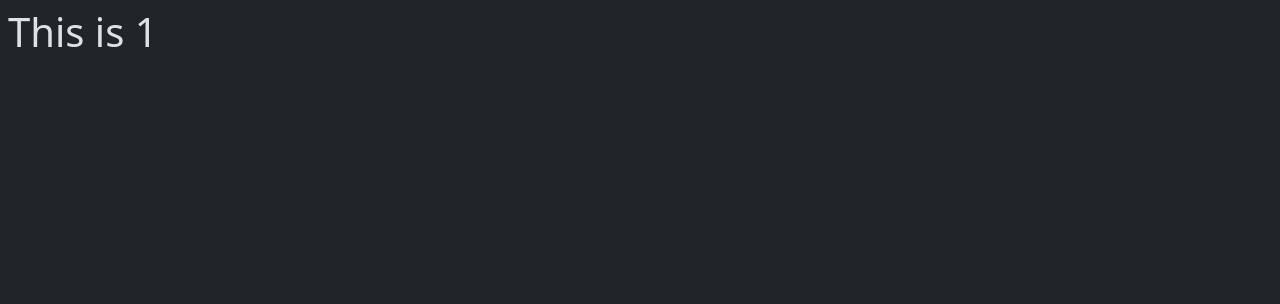
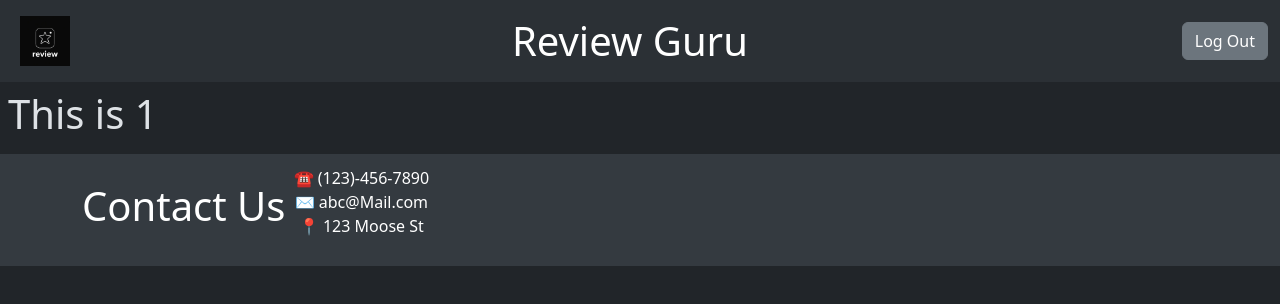
Before and after one commit to SergeyChitsvarin/ReviewApp, a React (Vite) app in the folder client/: page /cities/1 in a window 1280 px wide. Shown: the top 304 px of the page. Built offline with nearby package versions, Linux system fonts and the light colour scheme.

Commit message:
Header and Footer added to CityPage

```diff
--- a/client/src/pages/CityPage.jsx
+++ b/client/src/pages/CityPage.jsx
@@ -1,3 +1,5 @@
+import Header from '../components/Header';
+import Footer from '../components/Footer';
 import { useParams } from 'react-router-dom';
 
 export default function CityPage() {
@@ -6,9 +8,15 @@ export default function CityPage() {
     const { cityName } = useParams();
 
   return (
+    <>
+    <Header/>
+
     <div className="p-2">
       <h1>This is {cityName}</h1>
       {/* fetch <cities/cityName> city data*/}
     </div>
+
+    <Footer/>
+    </>
   );
 }
```
